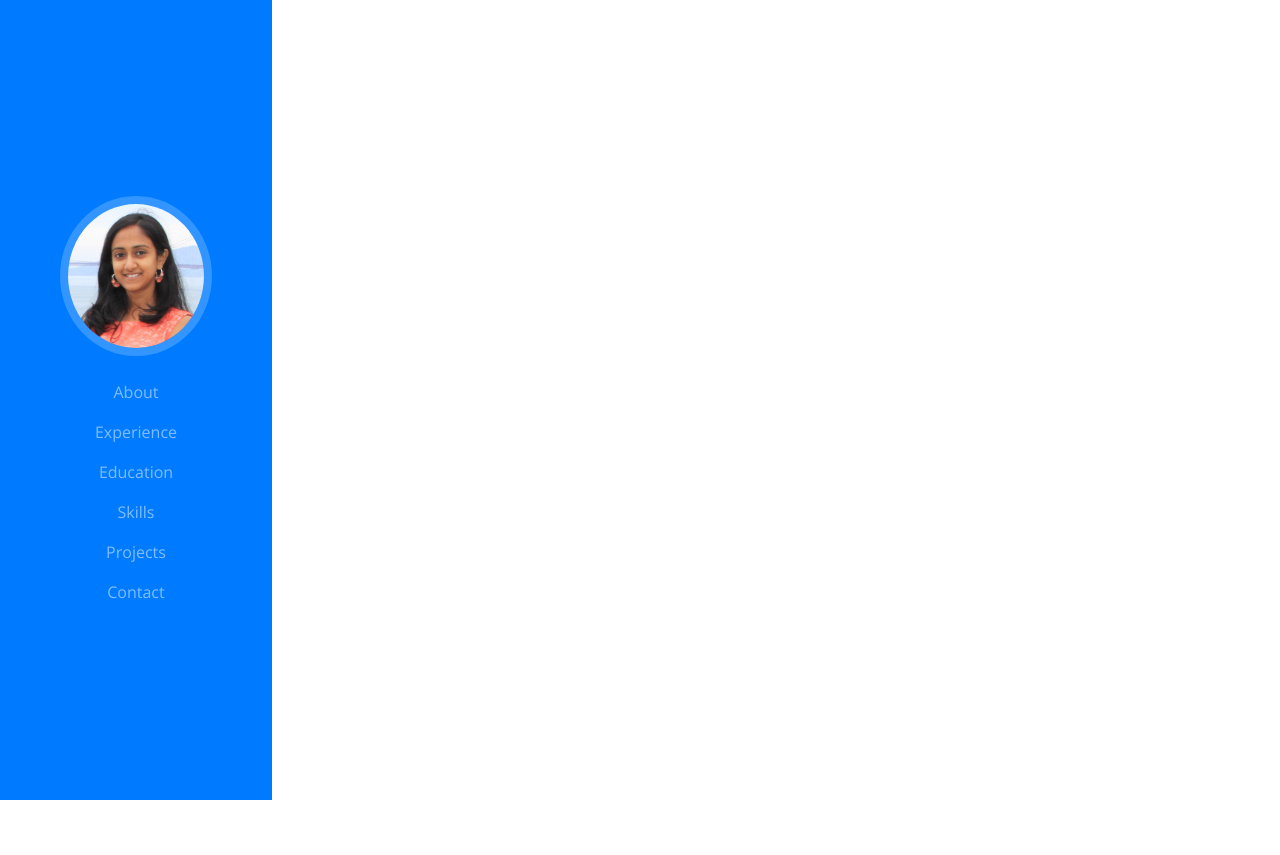
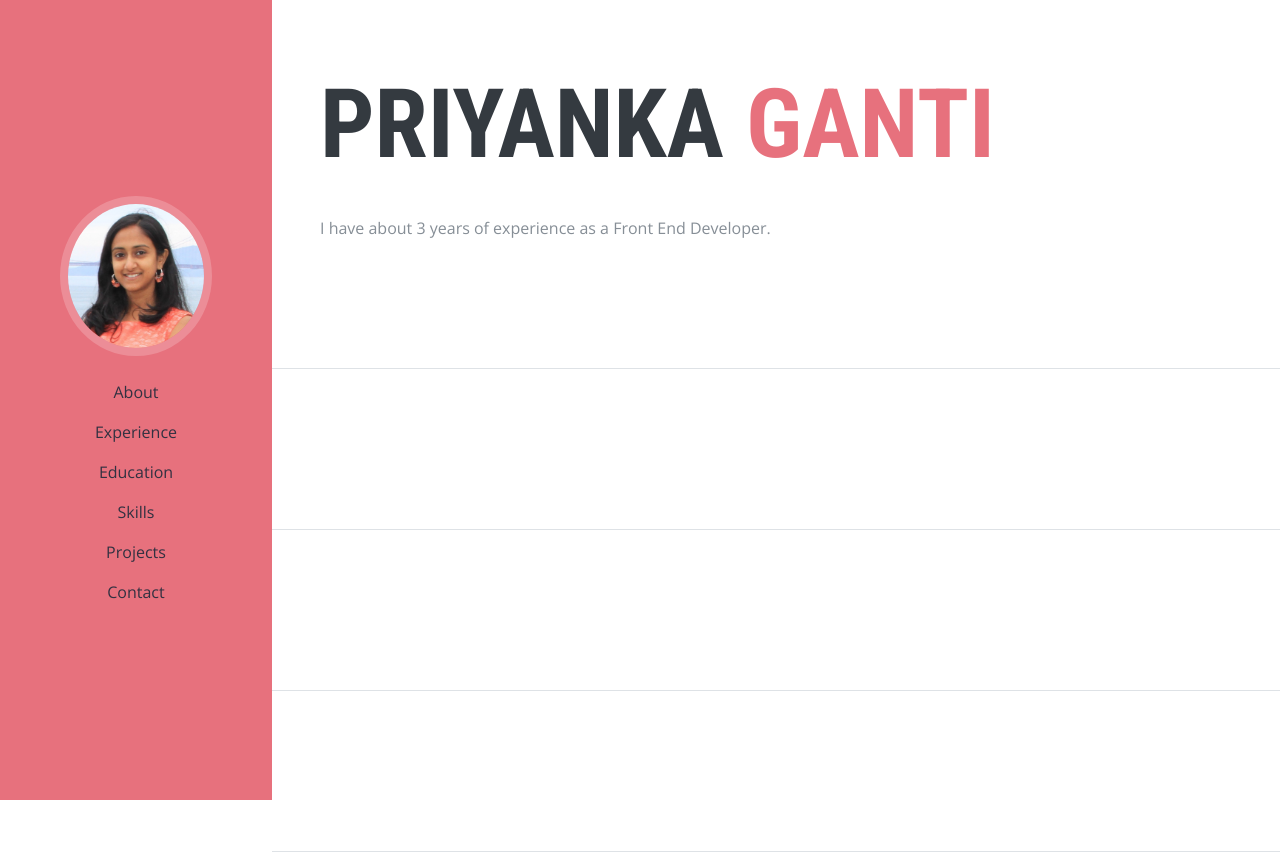
Before and after one commit to priyaganti/priyaganti.github.io, a plain HTML site: page index.html in a window 1280 px wide. Shown: the top 855 px of the page. Before the commit the page ends 800 px from the top, so only its background shows below. Drawn offline with nearby package versions, Linux system fonts and the light colour scheme.

Commit message:
add sections and styling

```diff
--- a/css/resume.css
+++ b/css/resume.css
@@ -2,6 +2,39 @@ body {
   font-family: 'Open Sans', sans-serif;
   padding-top: 54px;
   color: #868e96;
+}
+
+@media (min-width: 992px) {
+  body {
+    padding-top: 0;
+    padding-left: 17rem;
+  }
+}
+
+h1,
+h2,
+h3,
+h4,
+h5,
+h6 {
+  font-family:  'Roboto Condensed', sans-serif;
+  font-weight: 700;
+  text-transform: uppercase;
+  color: #343a40;
+}
+
+h1 {
+  font-size: 6rem;
+  line-height: 5.5rem;
+}
+
+h2 {
+  font-size: 3.5rem;
+}
+
+h3 {
+  text-transform: none;
+  font-weight: 500;
 }
 
 @media (min-width: 992px) {
@@ -43,3 +76,30 @@ body {
     display: block;
   }
 }
+
+section.resume-section {
+  border-bottom: 1px solid #dee2e6;
+  padding-top: 5rem !important;
+  padding-bottom: 5rem !important;
+}
+
+
+.bg-primary {
+  background-color: #E7717D !important;
+}
+
+.text-primary {
+  color: #E7717D !important;
+}
+
+.navbar-dark .navbar-nav .nav-link:hover{
+    color: ##C2B9B0;
+}
+
+.navbar-dark .navbar-nav .nav-link.active{
+    color: #C2B9B0;
+}
+
+.navbar-dark .navbar-nav .nav-link{
+    color: #323141;
+}
--- a/index.html
+++ b/index.html
@@ -48,5 +48,34 @@
         </ul>
       </div>
     </nav>
+
+    <div class="container-fluid p-0">
+      <section class="resume-section p-3 p-lg-5 d-flex d-column" id="about">
+        <div class="my-auto">
+          <h1 class="mb-0 name-title">Priyanka
+            <span class="text-primary">Ganti</span>
+          </h1>
+          <div class="mb-5">
+          </div>
+          <p class="mb-5">I have about 3 years of experience as a Front End Developer.</p>
+        </div>
+      </section>
+
+      <section class="resume-section p-3 p-lg-5 d-flex flex-column" id="experience">
+      </section>
+
+      <section class="resume-section p-3 p-lg-5 d-flex flex-column" id="education">
+      </section>
+
+      <section class="resume-section p-3 p-lg-5 d-flex flex-column" id="skills">
+      </section>
+
+      <section class="resume-section p-3 p-lg-5 d-flex flex-column" id="projects">
+      </section>
+
+      <section class="resume-section p-3 p-lg-5 d-flex flex-column" id="contact">
+      </section>
+
+    </div>
   </body>
 </html>
```
